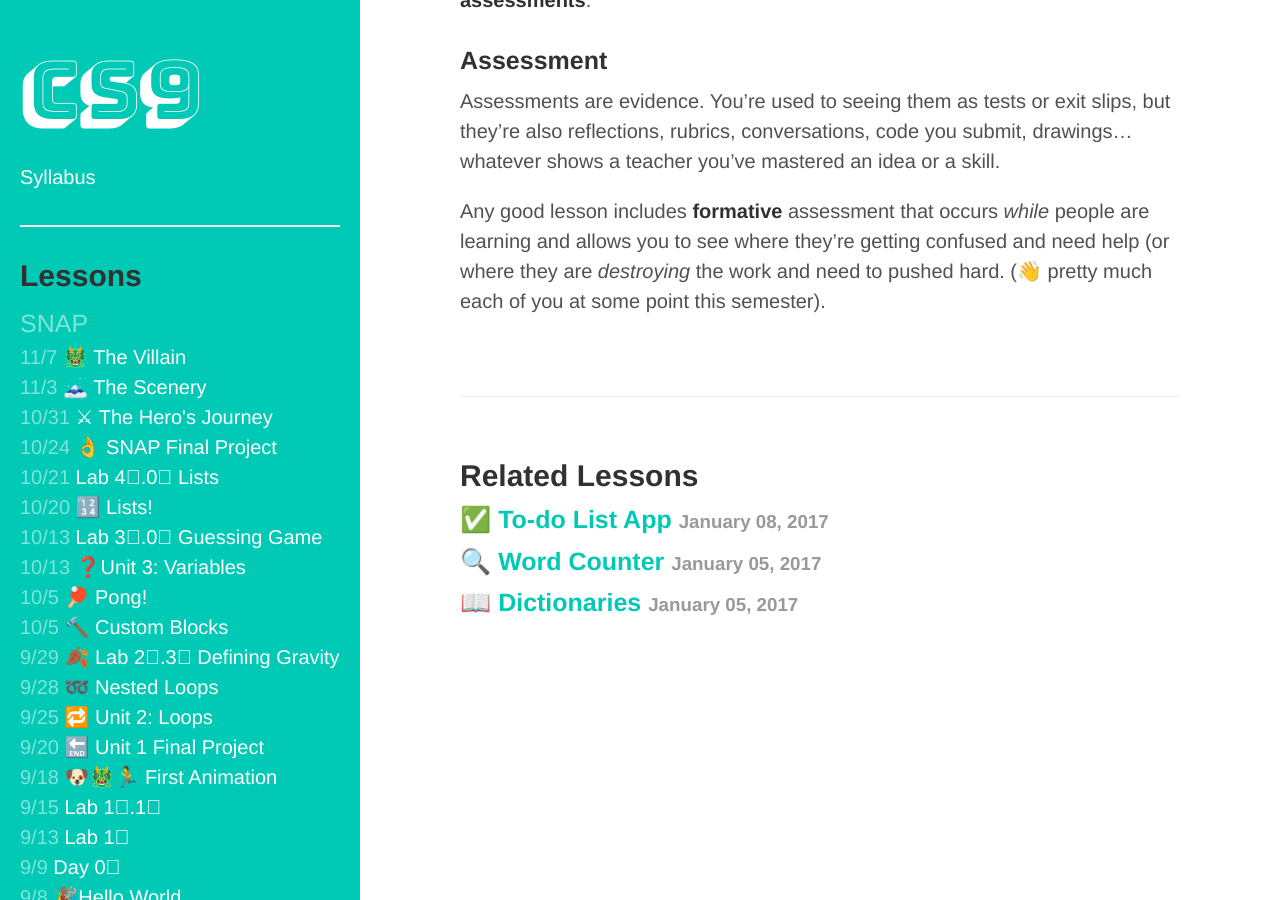
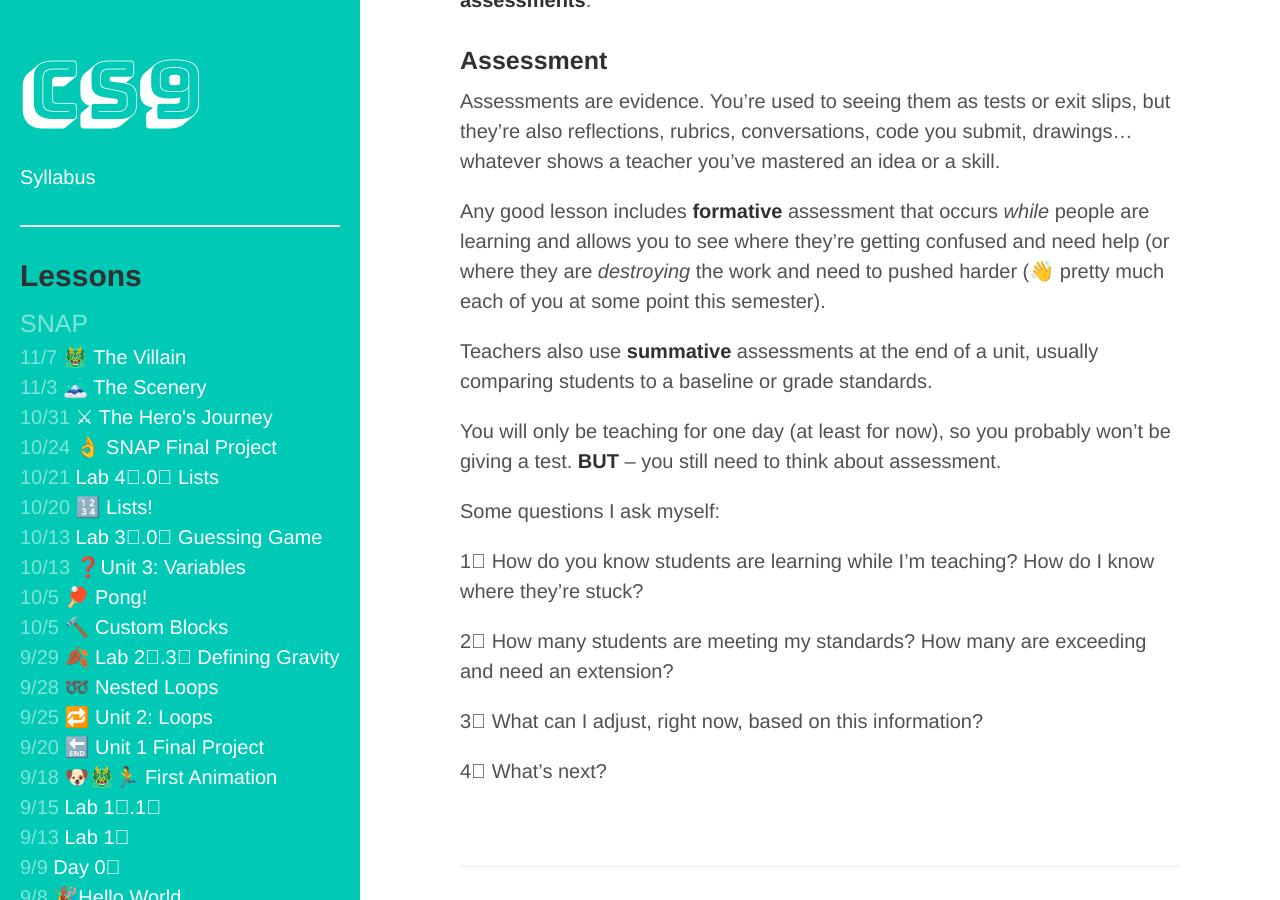
Before and after one commit to bensk/CS9, a Jekyll site: the page built from _posts/Python/2017-01-12-final-project.md, in a window 1280 px wide and 900 px high, scrolled down 1594 px. Built offline with Jekyll 4.4.1, drawn with Linux system fonts in a browser that asks for light colours; some web fonts are replaced; a style sheet for code colours, icons or effects is not loaded.

Commit message:
assessment

```diff
--- a/_posts/Python/2017-01-12-final-project.md
+++ b/_posts/Python/2017-01-12-final-project.md
@@ -46,4 +46,18 @@ I developed 🎯 Learning Targets for this class. Do you remember the [👌 SNAP
 
 Assessments are evidence. You're used to seeing them as tests or exit slips, but they're also reflections, rubrics, conversations, code you submit, drawings...whatever shows a teacher you've mastered an idea or a skill.
 
-Any good lesson includes **formative** assessment that occurs _while_ people are learning and allows you to see where they're getting confused and need help (or where they are _destroying_ the work and need to pushed hard. (👋 pretty much each of you at some point this semester).
+Any good lesson includes **formative** assessment that occurs _while_ people are learning and allows you to see where they're getting confused and need help (or where they are _destroying_ the work and need to pushed harder (👋 pretty much each of you at some point this semester).
+
+Teachers also use **summative** assessments at the end of a unit, usually comparing students to a baseline or grade standards.
+
+You will only be teaching for one day (at least for now), so you probably won't be giving a test. **BUT** – you still need to think about assessment.
+
+Some questions I ask myself:
+
+1⃣ How do you know students are learning while I'm teaching? How do I know where they're stuck?
+
+2⃣ How many students are meeting my standards? How many are exceeding and need an extension?
+
+3⃣ What can I adjust, right now, based on this information?
+
+4⃣ What's next?
```
